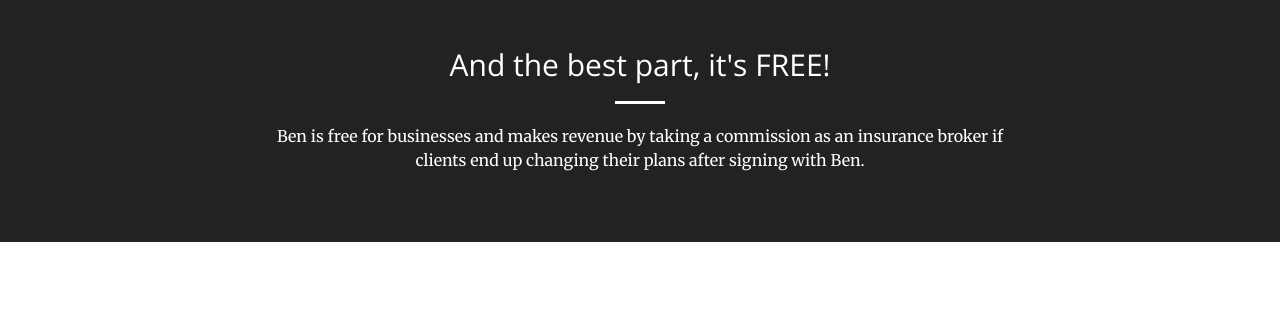
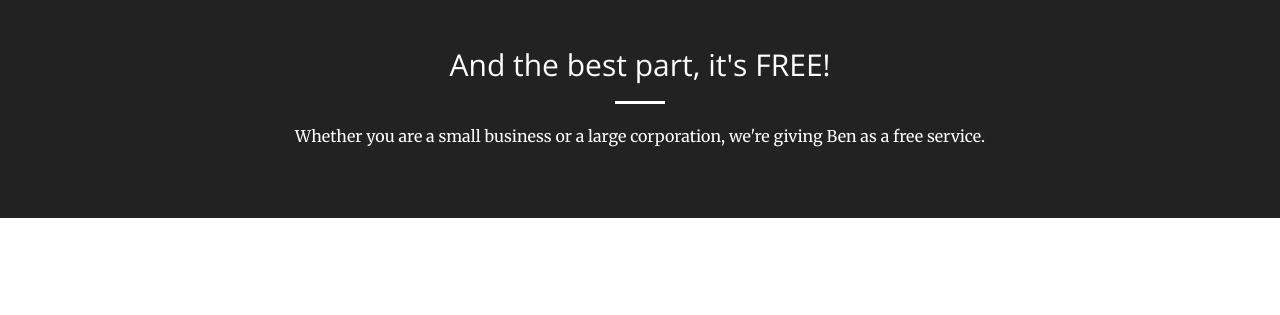
Before and after one commit to BenDotWork/home, a plain HTML site: page public/index.html in a window 1280 px wide. Shown: the part 1720-2035 px from the top of the page. Drawn offline with nearby package versions, Linux system fonts and the light colour scheme.

Commit message:
updated free pitch

```diff
--- a/public/index.html
+++ b/public/index.html
@@ -233,7 +233,7 @@
             <div class="col-lg-8 col-lg-offset-2 text-center">
                 <h2>And the best part, it's FREE!</h2>
                 <hr class="light">
-                <p>Ben is free for businesses and makes revenue by taking a commission as an insurance broker if clients end up changing their plans after signing with Ben.</p>
+                <p>Whether you are a small business or a large corporation, we're giving Ben as a free service.</p>
                 <!-- <a href="#" class="btn btn-default btn-xl wow tada">Download Now!</a> -->
             </div>
         </div>
```
